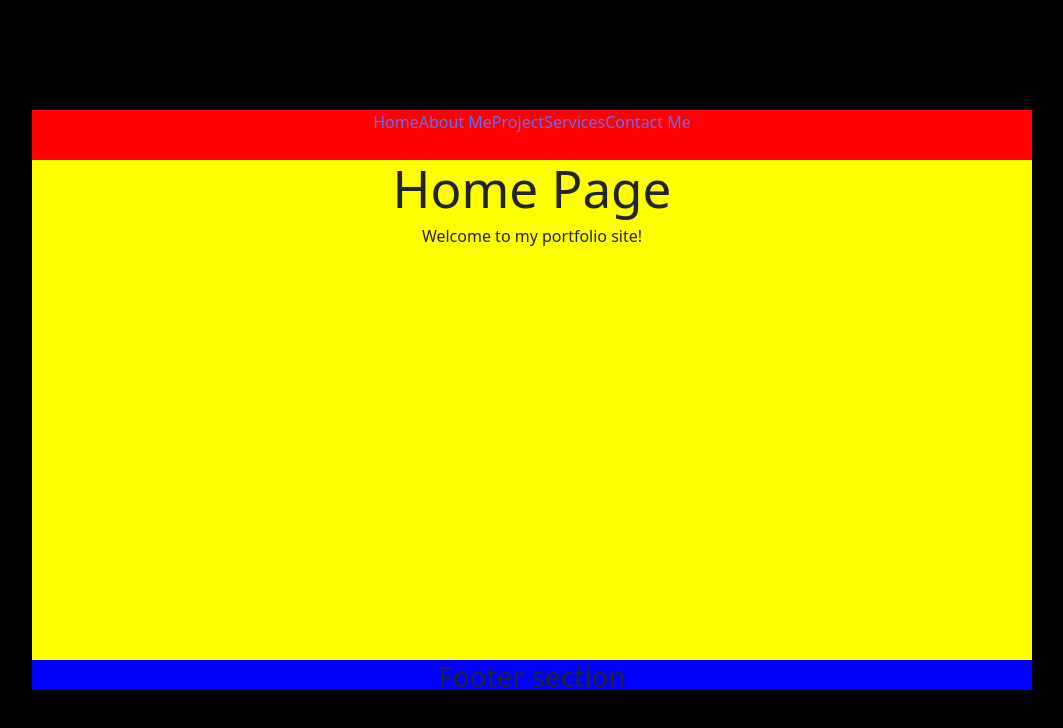
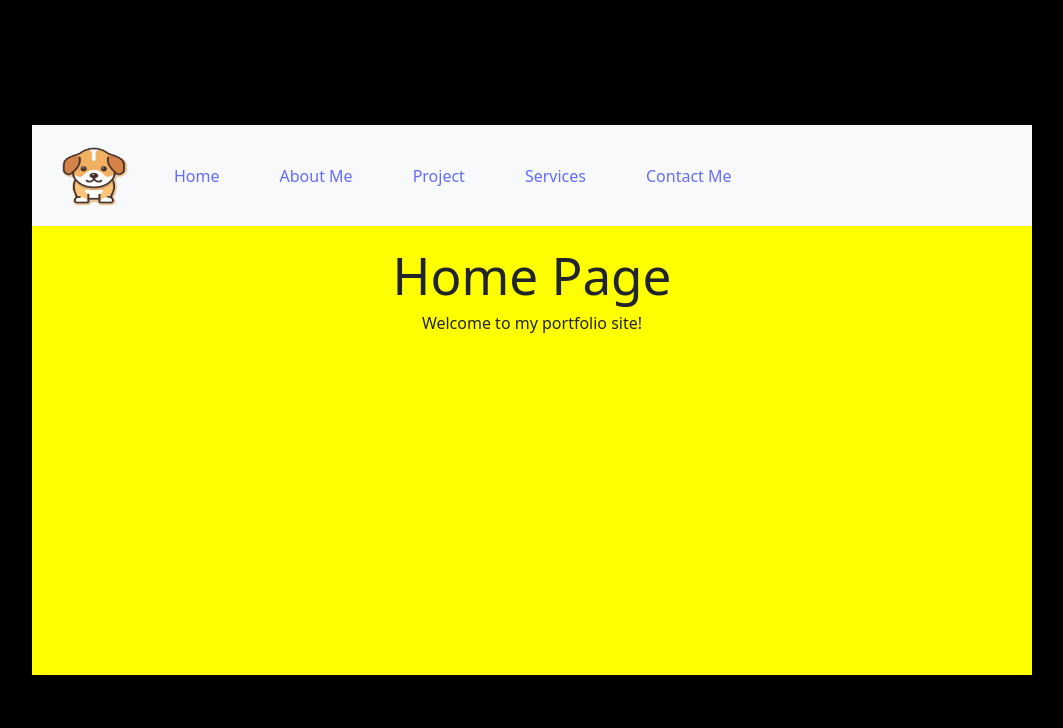
Before and after one commit to manjula-guneratne/assignment1-portfolio-site, a React (Vite) app: page / in a window 1280 px wide. Shown: the top 728 px of the page, without its empty margins (108-1171 px from the left). Built offline with nearby package versions, Linux system fonts and the light colour scheme.

Commit message:
Navbar and Logo added

```diff
--- a/src/App.css
+++ b/src/App.css
@@ -29,7 +29,12 @@ body {
   background-color: yellow;
 }
 
-.footer {
+/* .footer {
   height: 30px;
   background-color: blue;
+} */
+
+.navbar-nav > li{
+  padding-left:30px;
+  padding-right:30px;
 }
--- a/src/App.jsx
+++ b/src/App.jsx
@@ -17,18 +17,44 @@ function App() {
     <>
       <div class="container-fluid">
         <div class="header">
-          {/* <h1>Header section</h1> */}
 
-          <nav>
-            <Link to="/">Home</Link>
-            <Link to="/components/about">About Me</Link>
-            <Link to="/components/project">Project</Link>
-            <Link to="/components/services">Services</Link>
-            <Link to="/components/contact">Contact Me</Link>
+          <nav class="navbar navbar-expand-lg navbar-light bg-light">
+            <div class="container-fluid">
+              <img
+                src="src\images\puppy.png"
+                alt=""
+                width="100"
+                height="85"
+                class="d-inline-block align-text-top"
+              ></img>
+              <div class="collapse navbar-collapse" id="navbarNav">
+                <ul class="navbar-nav">
+                  <li class="nav-item">
+                    <Link to="/">Home</Link>
+                  </li>
+                  <li class="nav-item">
+                    <Link to="/components/about">About Me</Link>
+                  </li>
+                  <li class="nav-item">
+                    <Link to="/components/project">Project</Link>
+                  </li>
+                  <li class="nav-item">
+                    <Link to="/components/services">Services</Link>
+                  </li>
+                  <li class="nav-item">
+                    <Link to="/components/contact">Contact Me</Link>
+                  </li>
+                </ul>
+              </div>
+            </div>
           </nav>
+
         </div>
         <div class="content">
-          {/* <h2>Content section</h2> */}
+
+          <br></br>
+          <br></br>
+          <br />
 
           <Routes>
             <Route path="/" element={<Home />} />
@@ -38,9 +64,6 @@ function App() {
             <Route path="/components/contact" element={<Contact />} />
           </Routes>
         </div>
-        <div class="footer">
-          <h3>Footer section</h3>
-        </div>
       </div>
     </>
   );
```
Also changed, not shown: src/images/puppy.png (added).
